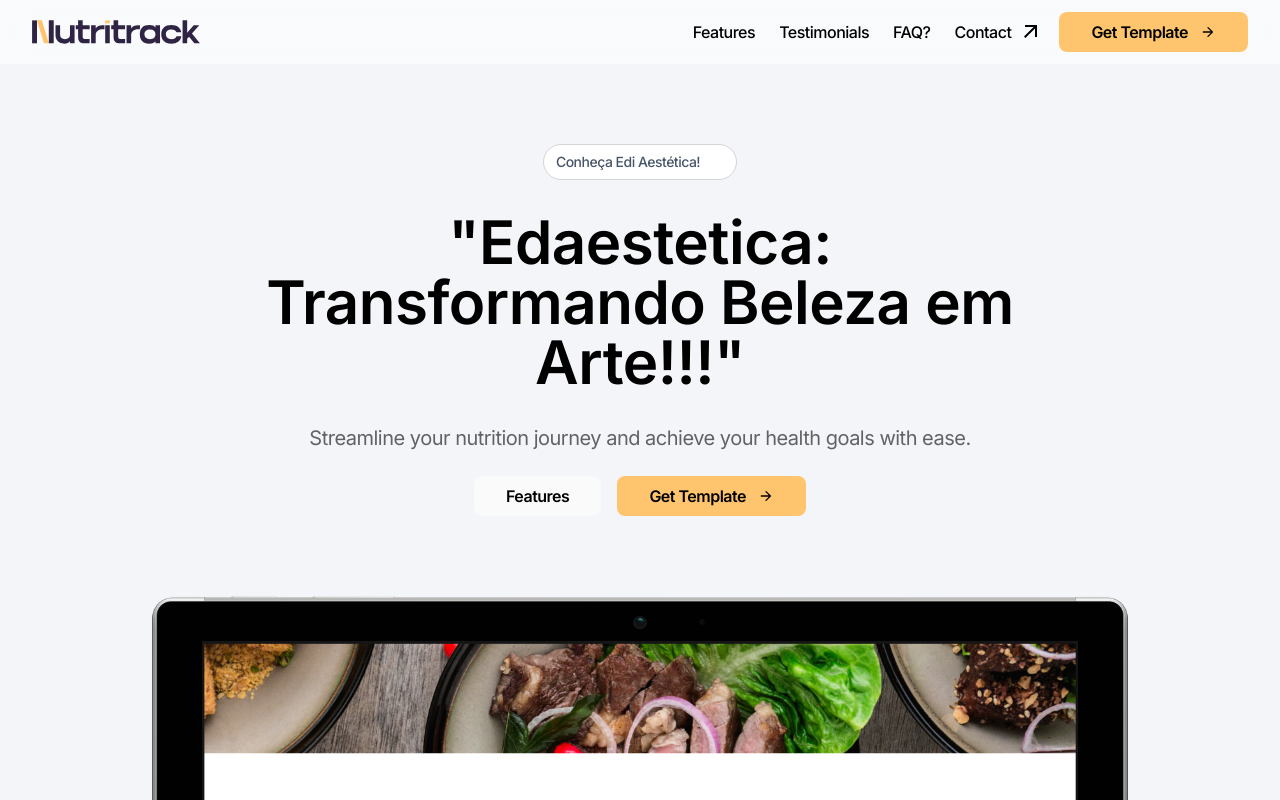
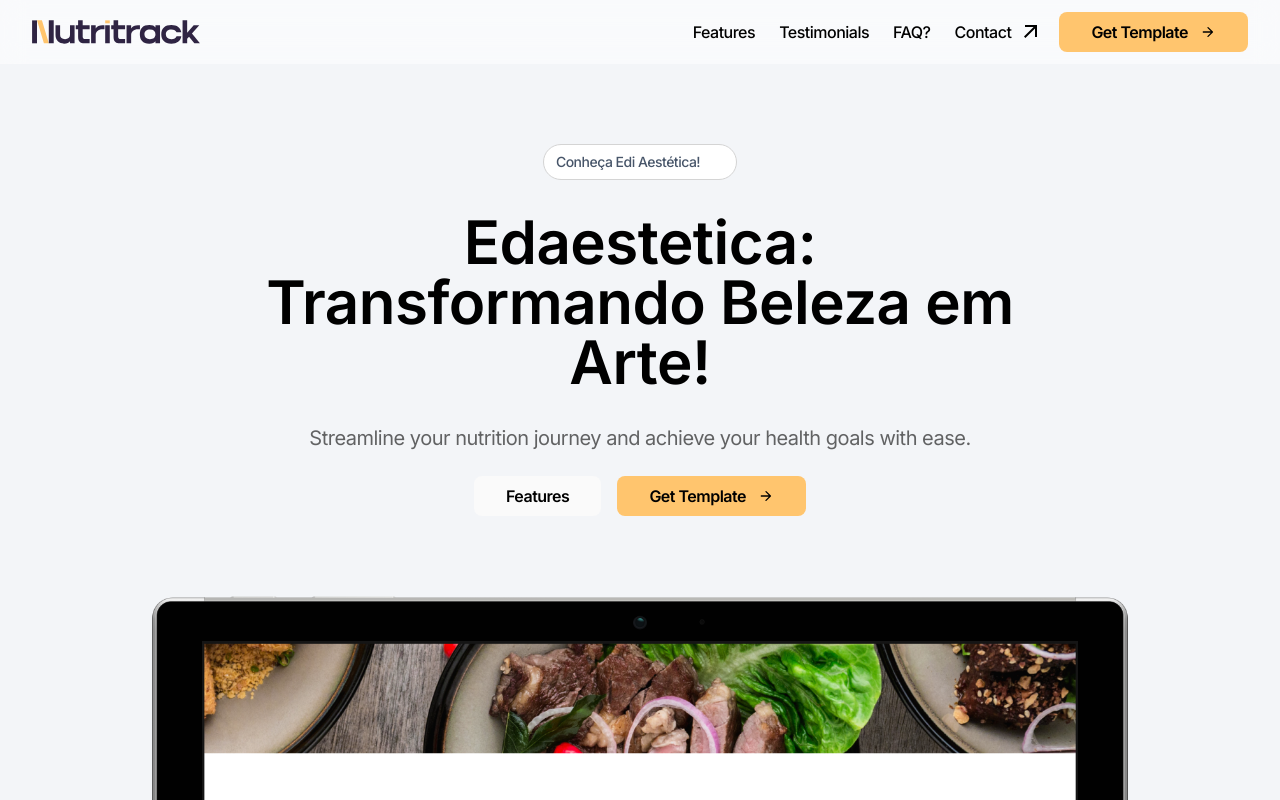
Before and after one commit to caiocesarcosta/landing-page-adiestetica, a Next.js app: page / in a window 1280 px wide. Shown: the top 800 px of the page. Built offline with nearby package versions, Linux system fonts and the light colour scheme; some icons are missing.

Commit message:
update title

```diff
--- a/components/Banner/HomeBanner.js
+++ b/components/Banner/HomeBanner.js
@@ -18,10 +18,11 @@ export const HomeBanner = () => {
                         <BadgeIcon icon="game-icons:meal" />
                     </BadgeGroup>
                 </MotionBTTContainer>
+
                 {/* Appear Second */}
                 <MotionBTTContainer transition={{ delay: 0.4, duration: 0.5 }}>
                     <PageTitle className="text-center mx-auto" type="heavy">
-                        "Edaestetica: Transformando Beleza em Arte!!!"
+                        Edaestetica: Transformando Beleza em Arte!
                     </PageTitle>
                 </MotionBTTContainer>
                 {/* Appear Third */}
```
